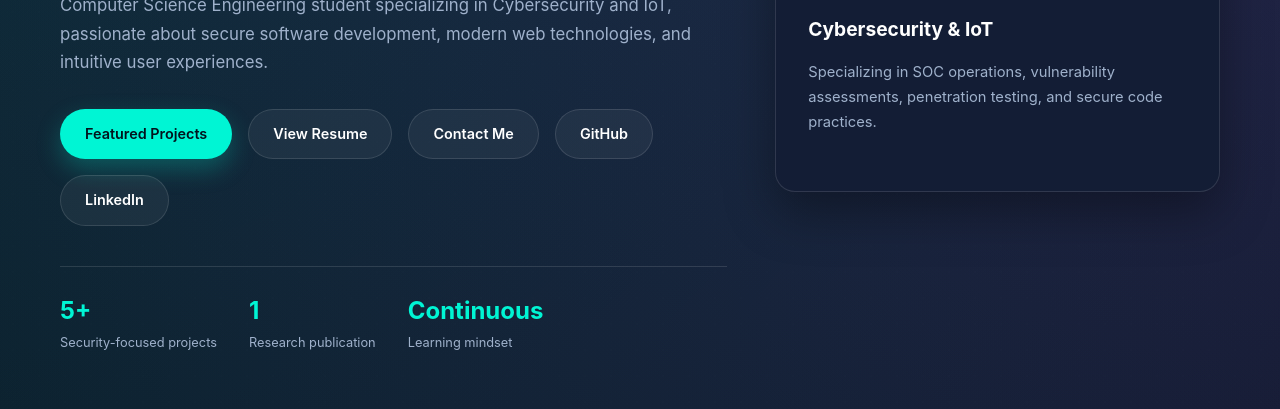
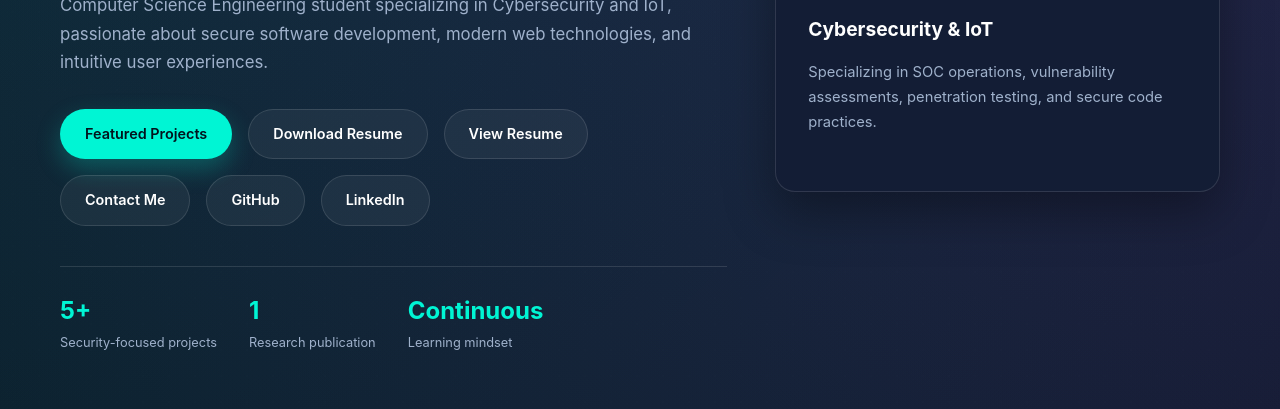
Before and after one commit to kavyasrinivas29/kavya-portfolio, a website built with Vite: page index.html in a window 1280 px wide. Shown: the part 391-800 px from the top of the page. Built offline with nearby package versions, Linux system fonts and the light colour scheme.

Commit message:
feat: add Kavya resume PDF and update download and view resume buttons

```diff
--- a/index.html
+++ b/index.html
@@ -62,7 +62,8 @@
 
           <div class="actions">
             <a class="button primary" href="#featured-projects">Featured Projects</a>
-            <a class="button secondary" href="resume.txt" download>View Resume</a>
+            <a class="button secondary" href="kavya-resume.pdf" download="Kavya-Resume.pdf">Download Resume</a>
+            <a class="button secondary" href="kavya-resume.pdf" target="_blank" rel="noopener noreferrer">View Resume</a>
             <a class="button secondary" href="#contact">Contact Me</a>
             <a class="button secondary" href="https://github.com/kavyasrinivas29" target="_blank" rel="noreferrer">GitHub</a>
             <a class="button secondary" href="https://www.linkedin.com/" target="_blank" rel="noreferrer">LinkedIn</a>
```
Also changed, not shown: 4 other files.
